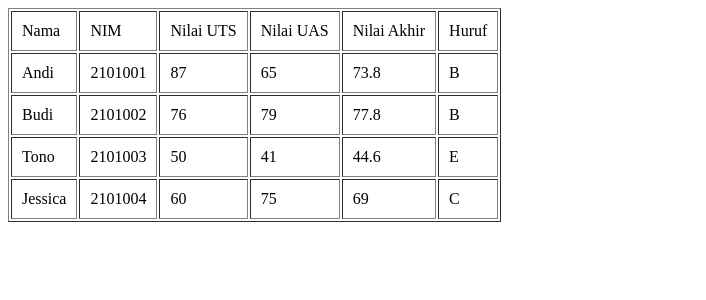
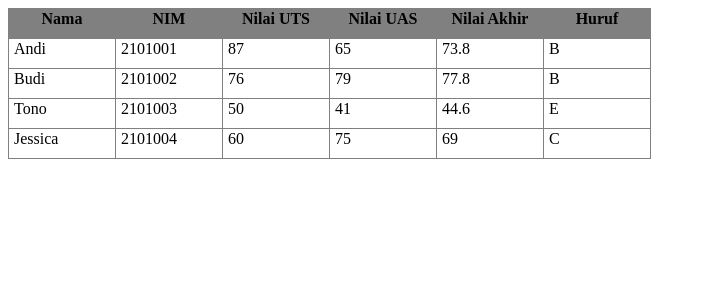
Before and after one commit to TsuguHatoba/PraktikumWeb2, a PHP site: page /PRAK402.php in a window 1280 px wide. Shown: the top 300 px of the page, without its empty margins (0-706 px from the left). Run offline with PHP 8.4, Linux system fonts and the light colour scheme.

Commit message:
Update PRAK402.php

```diff
--- a/Modul4/PRAK402.php
+++ b/Modul4/PRAK402.php
@@ -11,8 +11,20 @@
 <html lang="en">
 <head>
     <style>
-        tr, td {
-            padding: 10px;
+        table {
+            border-collapse: collapse;
+        }
+        td,tr{
+            width: 100px;
+            padding-bottom: 10px;
+            padding-left: 5px;
+        }
+        th{
+            width: 100px;
+            padding-bottom: 10px;
+            padding-left: 1px;
+            background-color: gray;
+            color: black;
         }
     </style>
     <meta charset="UTF-8">
@@ -22,39 +34,39 @@
 </head>
 <body>
     <table border="1">
-        <tr>
-            <td>Nama</td>
-            <td>NIM</td>
-            <td>Nilai UTS</td>
-            <td>Nilai UAS</td>
-            <td>Nilai Akhir</td>
-            <td>Huruf</td>
-        </tr>
         <?php
-        for ($i=0; $i < count($nilai); $i++) {
-            $nilai[$i]["nilaiAkhir"] = $nilai[$i]["uts"] * 0.4 + $nilai[$i]["uas"] * 0.6;
-            if($nilai[$i]["nilaiAkhir"] >= 80){
-                $nilai[$i]["huruf"] = "A";
-            }elseif($nilai[$i]["nilaiAkhir"] > 70){
-                $nilai[$i]["huruf"] = "B";
-            }elseif($nilai[$i]["nilaiAkhir"] > 60){
-                $nilai[$i]["huruf"] = "C";
-            }elseif($nilai[$i]["nilaiAkhir"] > 50){
-                $nilai[$i]["huruf"] = "D";
-            }elseif($nilai[$i]["nilaiAkhir"] < 50){
-                $nilai[$i]["huruf"] = "E";
-            }
-        }
+        echo"
+        <th>Nama</th>
+        <th>NIM</th>
+        <th>Nilai UTS</th>
+        <th>Nilai UAS</th>
+        <th>Nilai Akhir</th>
+        <th>Huruf</th>";
 
         for ($i=0; $i < count($nilai); $i++) {
-            echo "<tr>";
-            echo "<td padding = 10px>".$nilai[$i]["nama"]."</td>";
-            echo "<td>".$nilai[$i]["nim"]."</td>";
-            echo "<td>".$nilai[$i]["uts"]."</td>";
-            echo "<td>".$nilai[$i]["uas"]."</td>";
-            echo "<td>".$nilai[$i]["nilaiAkhir"]."</td>";
-            echo "<td>".$nilai[$i]["huruf"]."</td>";
-            echo "</tr>";
+            $nilaiAkhir = ($nilai[$i]["uts"] * 0.4) + ($nilai[$i]["uas"] * 0.6);
+            $huruf = "";
+            if($nilaiAkhir>=80){
+                $huruf = "A";
+            }else if($nilaiAkhir>=70){
+                $huruf = "B";
+            }else if($nilaiAkhir>=60){
+                $huruf = "C";
+            }else if($nilaiAkhir>=50){
+                $huruf = "D";
+            }else{
+                $huruf = "E";
+            }
+
+            echo"
+            <tr>
+                <td>".$nilai[$i]["nama"]."</td>
+                <td>".$nilai[$i]["nim"]."</td>
+                <td>".$nilai[$i]["uts"]."</td>
+                <td>".$nilai[$i]["uas"]."</td>
+                <td>".$nilaiAkhir."</td>
+                <td>".$huruf."</td>
+            </tr>";
         }
         ?>
     </table>
```
